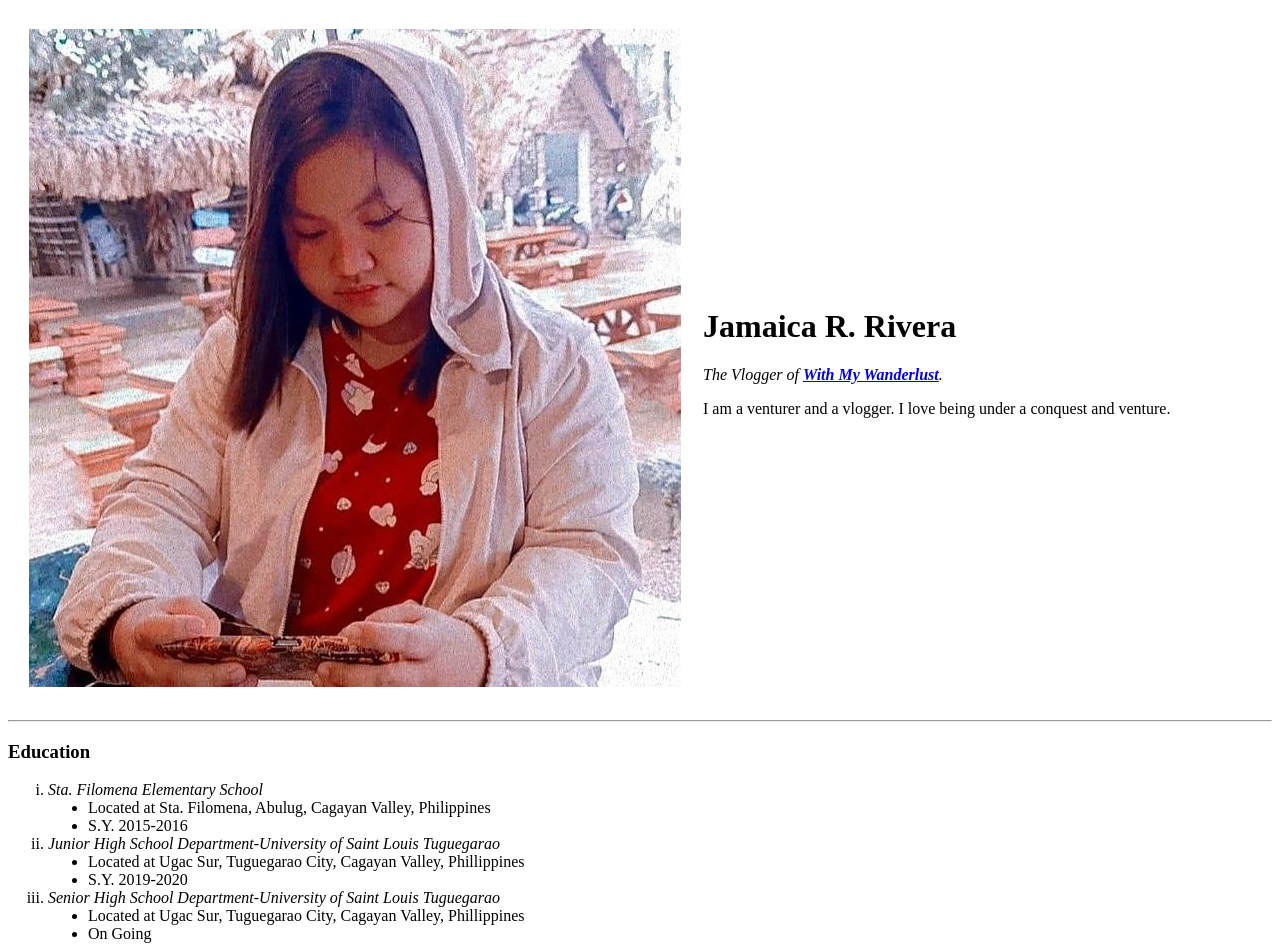
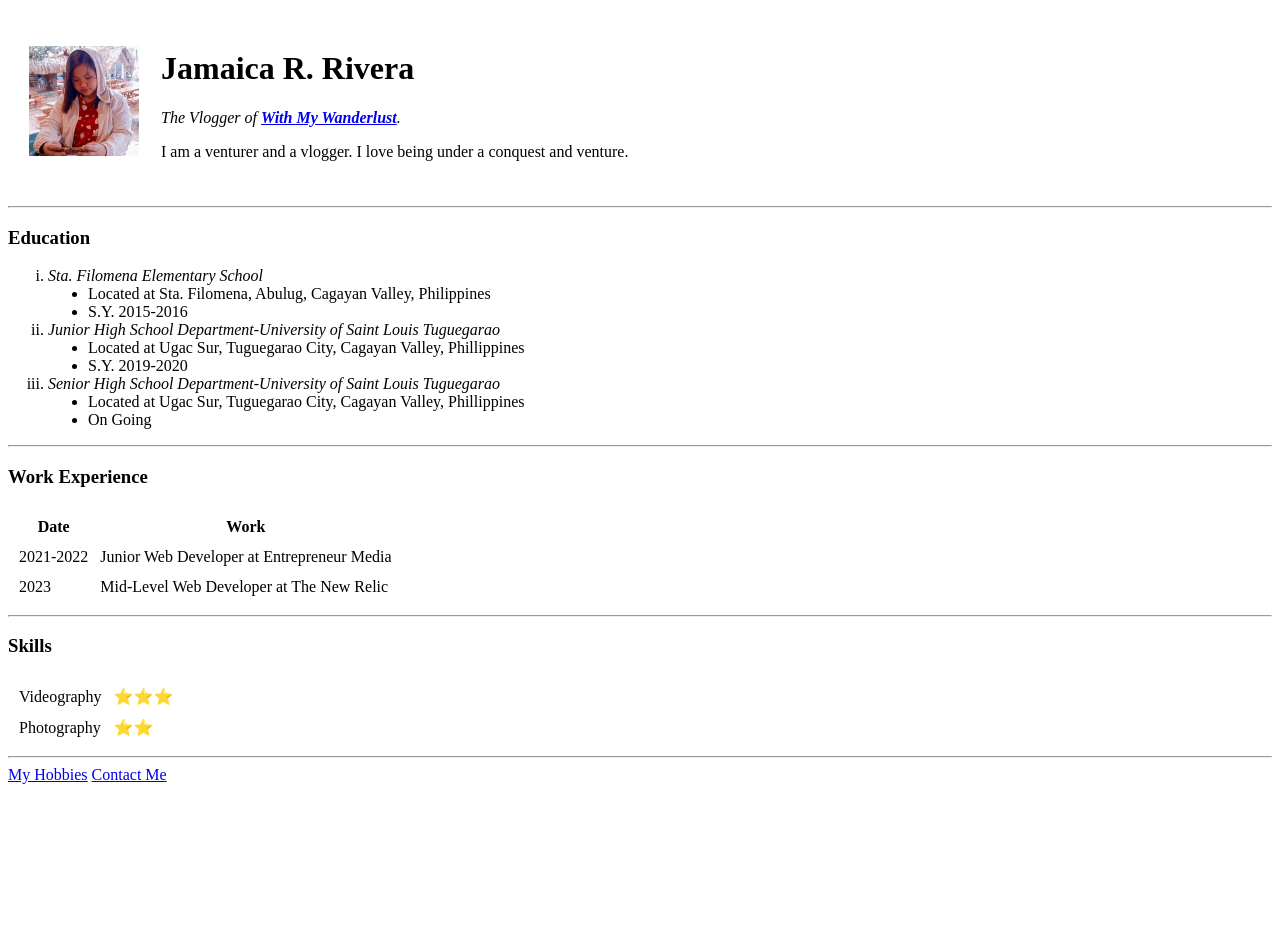
Before and after one commit to jamaica8153/reimagined-goggles, a plain HTML site: page index.html in a window 1280 px wide. Shown: the top 946 px of the page. After the commit the page ends 800 px from the top, so only its background shows below. Drawn offline with Linux system fonts and the light colour scheme.

Commit message:
Update index.html

```diff
--- a/index.html
+++ b/index.html
@@ -9,7 +9,7 @@
 <body>
   <table cellspacing='20'>
     <tr>
-      <td><img src="jam.jpg" alt="Jamaica Profile Picture"></td>
+      <td><img src="jam.jpg" alt="Jamaica Profile Picture" height="110" width="110"></td>
       <td><h1>Jamaica R. Rivera</h1>
       <p><em>The Vlogger of <strong><a href="https://www.youtube.com/channel/UCs9klUkjvLViD9tTFVGaSFA">With My Wanderlust</a></strong>.</em></p>
       <p>I am a venturer and a vlogger. I love being under a conquest and venture.</p></td>
```
